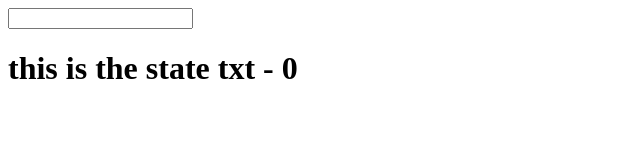
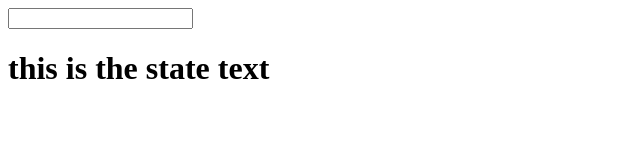
Before and after one commit to klcantrell/kals-frontend-explorations, a React (Create React App) app: page / in a window 1280 px wide. Shown: the top 160 px of the page, without its empty margins (0-640 px from the left). Built offline with nearby package versions, Linux system fonts and the light colour scheme; the HTML template or start-up script is replaced by a standard one.

Commit message:
components as children for other components

```diff
--- a/src/App.js
+++ b/src/App.js
@@ -1,28 +1,24 @@
 import React from "react";
 
 class App extends React.Component {
-  constructor() {
-    super();
-    this.state = {
-      txt: "this is the state txt",
-      cat: 0
-    };
-  }
+  state = {
+    txt: "this is the state text"
+  };
 
-  update(e) {
+  update = e => {
     this.setState({ txt: e.target.value });
-  }
+  };
 
   render() {
     return (
       <div>
-        <input onChange={this.update.bind(this)} />
-        <h1>
-          {this.state.txt} - {this.state.cat}
-        </h1>
+        <Widget update={this.update} />
+        <h1>{this.state.txt}</h1>
       </div>
     );
   }
 }
 
+const Widget = props => <input onChange={props.update} />;
+
 export default App;
```
